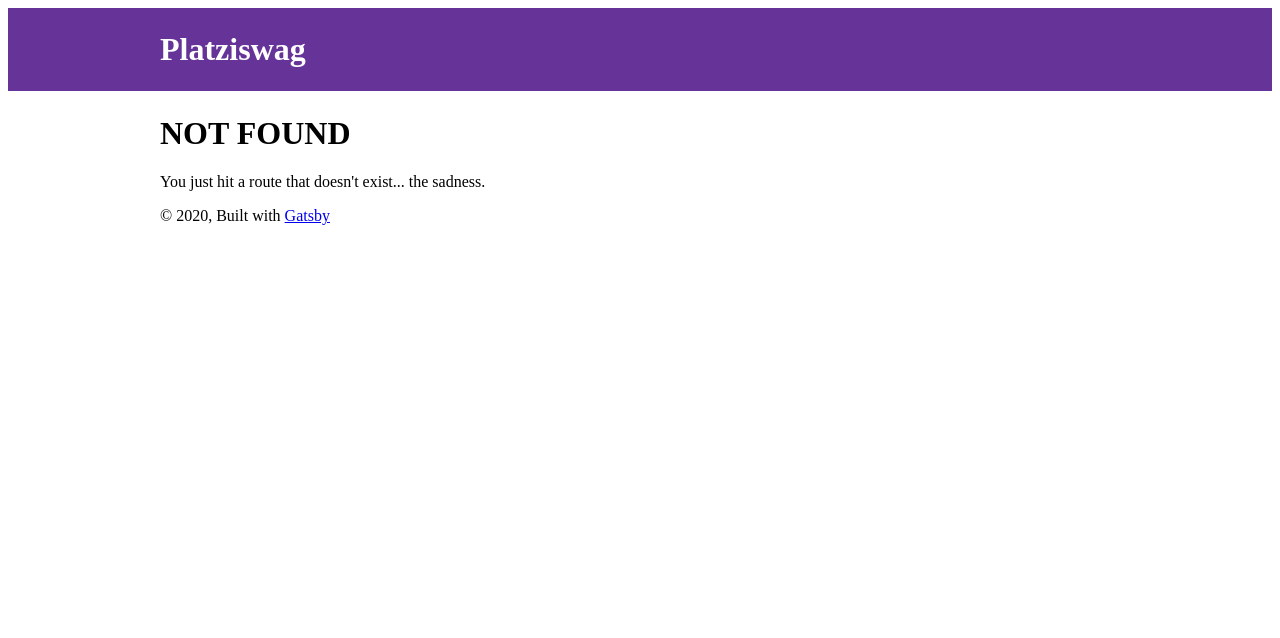
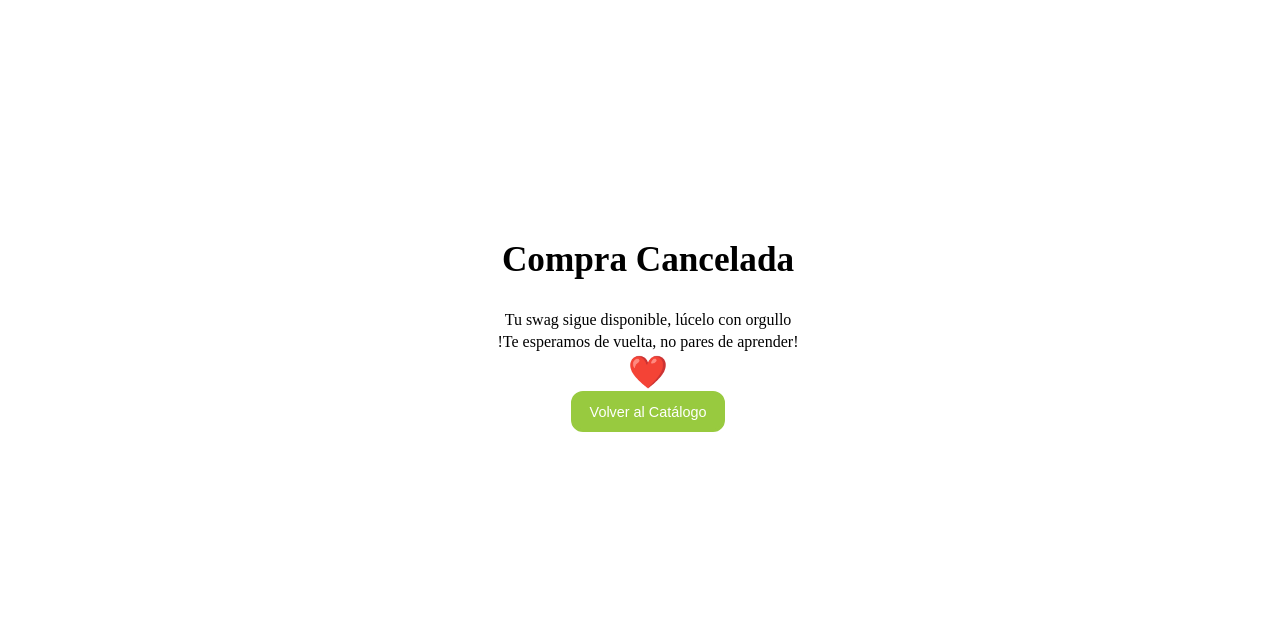
Before and after one commit to gilsantosjulian/gatsbycliproject, a Gatsby site: page /canceled in a window 1280 px wide. Before the commit this address had no page. Built offline with nearby package versions, Linux system fonts and the light colour scheme; Gatsby itself is replaced by a stand-in of ours.

Commit message:
:rocket: add canceled page

```diff
--- /dev/null
+++ b/src/pages/canceled.js
@@ -0,0 +1,21 @@
+import React from 'react'
+import { SEO } from '../components'
+import { Button, Purchase } from '../styles/components'
+import { Link } from 'gatsby'
+
+export default function thanks() {
+  return (
+    <div>
+      <SEO title='Compra Cancelada' />
+      <Purchase>
+        <h2>Compra Cancelada</h2>
+        <p>Tu swag sigue disponible, lúcelo con orgullo</p>
+        <p>!Te esperamos de vuelta, no pares de aprender!</p>
+        <span rol='img' aria-label='emoji'>❤️</span>
+        <Link to='/'>
+          <Button>Volver al Catálogo</Button>
+        </Link>
+      </Purchase>
+    </div>
+  )
+}
--- a/src/pages/index.js
+++ b/src/pages/index.js
@@ -1,18 +1,19 @@
 import React from "react"
 import { Link } from "gatsby"
-import { Jumbo } from "../../../gatsbycliproject/src/components/Jumbo"
+// import { Jumbo } from "../../../gatsbycliproject/src/components/Jumbo"
 
 import { Layout, SEO } from "../components"
 
 const IndexPage = () => (
   <Layout>
     <SEO title="Home" />
-    <Jumbo />
+    {/* <Jumbo /> */}
     <h1>Hi people</h1>
     <p>Welcome to your new Gatsby site.</p>
     <p>Now go build something great.</p>
-    <Link to="/page-2/">Go to page 2</Link>
-    <Link to="/thanks">Go to thanks</Link>
+    <p><Link to="/page-2/">Go to page 2</Link></p>
+    <p><Link to="/thanks">Go to thanks</Link></p>
+    <p><Link to="/canceled">Go to canceled</Link></p>
   </Layout>
 )
 
```
